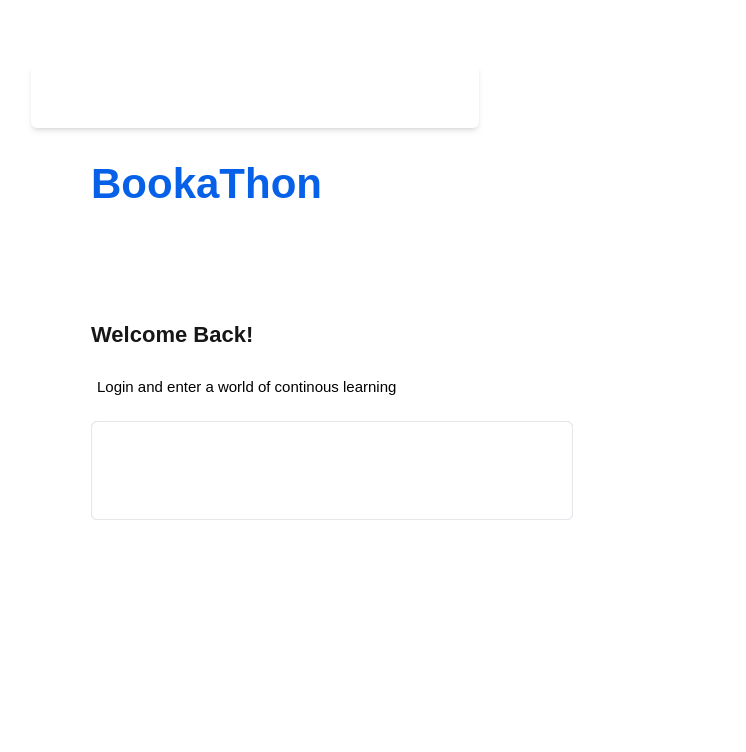
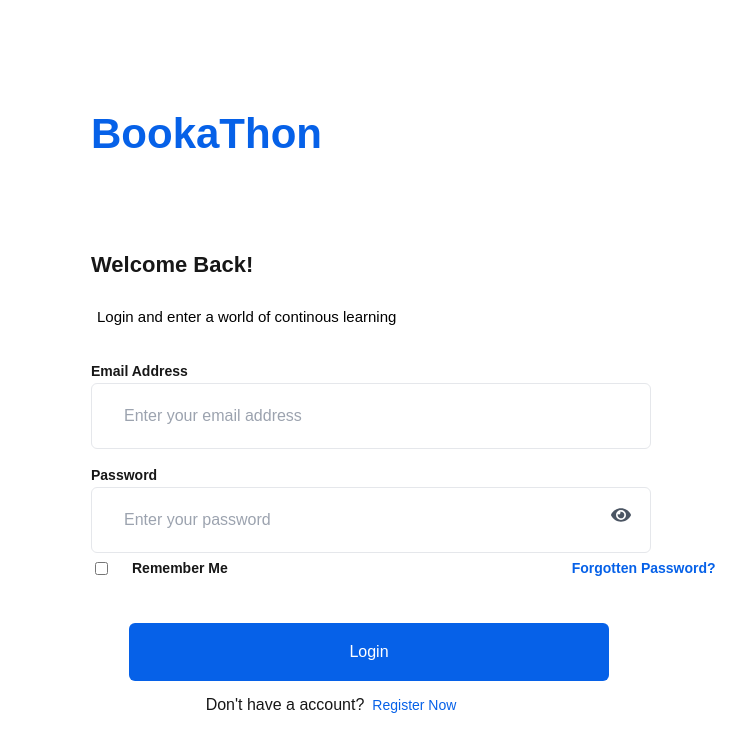
Before and after one commit to vividone/dlmsweb, a Next.js app: page /sign-in in a window 1280 px wide. Shown: the top 752 px of the page, without its empty margins (385-1131 px from the left). Built offline with nearby package versions, Linux system fonts and the light colour scheme.

Commit message:
signin added

```diff
--- a/package.json
+++ b/package.json
@@ -12,7 +12,8 @@
     "@next/font": "^14.2.15",
     "next": "15.0.0",
     "react": "19.0.0-rc-65a56d0e-20241020",
-    "react-dom": "19.0.0-rc-65a56d0e-20241020"
+    "react-dom": "19.0.0-rc-65a56d0e-20241020",
+    "react-icons": "^5.3.0"
   },
   "devDependencies": {
     "@types/node": "^20",
--- a/src/app/sign-in/page.tsx
+++ b/src/app/sign-in/page.tsx
@@ -1,55 +1,139 @@
 "use client";
 
-import { SetStateAction, useState } from "react";
-import InputField from "../../components/InputFields";
-
+import Link from "next/link";
+import { useState } from "react";
+import { FaEye, FaEyeSlash } from 'react-icons/fa';
 
 export default function SignIn() {
     const[email, setEmail] = useState('')
     const[password, setPassword] = useState('');
+    const [error, setError] = useState <string | null> (null);
     const [rememberMe, setRememberMe] = useState(false);
+    const [showPassword, setShowPassword] = useState(false);
 
     const handleSubmit = (e: React.FormEvent) => {
         e.preventDefault();
+        setError(null); // Reset error before validation
+
+        // Basic form validation
+        if(!email || !password) {
+            setError("Both email and password are required.")
+        }
+
+        if(!validateEmail(email)){
+            setError("Please enter a valid email address");
+            return;
+        }
+
+
         console.log("Email:", email);
-        console.log("Password:", password)
-
+        console.log("Password:", password);
+        console.log("Remember me:", rememberMe);
     };
 
+    // Email validation function
+    const validateEmail = (email: string) => {
+        const regex =  /^[^\s@]+@[^\s@]+\.[^\s@]+$/;
+        return regex.test(email);
+    }
+
     return(
-        <div className="w-full max-w-md mx-auto mt-16 p-8 bg-white shadow-md rounded-md">
-        <div className="w-[241px] h-[53px] absolute top-[158px] left-[476px]">
+        <div>
+        <div className="w-[241px] h-[53px] absolute top-[108px] left-[476px]">
         <h1 className="w-[800px] text-[42px] leading-[52.79px] font-sans font-bold text-[#0661E8]">
             BookaThon
         </h1>
         </div>
 
-          <div className="w-[255px] h-[40px] top-[315px] left-[476px] absolute">
+          <div className="w-[255px] h-[40px] top-[245px] left-[476px] absolute">
             <h1 className="font-sans font-semibold w-[400px] text-[22px] leading-[40.22px]">
                 Welcome Back!
             </h1>
           </div>
 
-          <div className="w-[445px] h-[25px] top-[374px] left-[482px] absolute">
+          <div className="w-[445px] h-[25px] top-[304px] left-[482px] absolute">
             <p className="font-sans w-[300px] text-[15px] leading-[25.14px] text-[#000000]">
                 Login and enter a world of continous learning</p>
           </div>
 
         <form onSubmit={handleSubmit}>
-          <InputField
-            label="Email Address"
-            type="email"
-            value={email}
-            onChange={(e: { target: { value: SetStateAction<string>; }; }) => setEmail(e.target.value)}
-          />
-          <InputField
-            label="Password"
-            type="password"
+           <div className="w-[560px] h-[104px] relative top-[359px] left-[476px] gap-[18px]">
+            <label className="font-sans w-[560px] h-[20px] text-[14px] leading-[20.11px] font-semibold">
+               Email Address
+            </label>
+              <input
+              type="email"
+              value={email}
+              className="w-[560px] h-[66px] rounded-md border p-8"
+              placeholder="Enter your email address"
+              onChange={(e) => setEmail(e.target.value)}
+              aria-required='true'
+              />
+            </div>
+
+            <div className="w-[560px] h-[104px] relative top-[359px] left-[476px]">
+               <label className="font-sans font-semibold w-[560px] h-[20px] text-[14px] leading-[20.11px]">
+                Password
+               </label>
+            <input
+            type={showPassword ?  "text":"password"}
             value={password}
-            onChange={(e: { target: { value: SetStateAction<string>; }; }) => setPassword(e.target.value)}
-          />
+            onChange={(e) => setPassword(e.target.value)}
+            placeholder="Enter your password"
+            className="w-[560px] h-[66px] rounded-md border p-8 "
+            aria-required='true'
+            />
 
+             <div
+              className="absolute right-5 top-[50%] transform -translate-y-[50%] cursor-pointer"
+              onClick={() => setShowPassword(!showPassword)}
+            >
+              {showPassword ? (
+                <FaEyeSlash size={20} className="text-gray-600" />
+              ) : (
+                <FaEye size={20} className="text-gray-600" />
+              )}
+            </div>
+
+            </div>
+
+             <div className="font-sans flex items-center justify-between w-[560px] h-[20px] relative top-[350px] left-[480px]">
+               <label className="flex items-center gap-6 font-semibold">
+                 <input
+                 type="checkbox"
+                 checked={rememberMe}
+                 onChange={() => setRememberMe(!rememberMe)}
+                 className="cursor-pointer"
+                />
+               <span className="font-sans text-sm">Remember Me</span>
+
+        <a href="/forget-password"
+        className="text-sm text-[#0661E8] relative left-[320px] hover:text-blue-700"
+        >
+           Forgotten Password?
+        </a>
+        </label>
+            </div>
+
+        <div className="w-[480px] h-[97px] relative top-[395px] flex justify-center left-[514px] gap-9px">
+            <button type='submit'
+            className="w-[480px] h-[58px] rounded-md pt-[14px] pr-[10px] pb-[14px] pl-[10px] bg-[#0661E8] hover:bg-blue-600 text-white focus:outline-none font-sans"
+            aria-label="Login"
+            >
+                Login
+            </button>
+        </div>
         </form>
-      </div>
+        <div className="font-sans w-[480px] h-[20px] font-sans flex items-center justify-center relative top-[370px] left-[480px]">
+          <span>
+            Don't have a account?
+            <a href="/signup"
+            className="text-sm text-[#0661E8] p-2 hover:text-blue-700">
+              Register Now
+            </a>
+          </span>
+        </div>
+
+    </div>
     )
 }
--- a/src/components/InputFields.tsx
+++ /dev/null
@@ -1,28 +0,0 @@
-// my reusable component
-
-interface  InputFieldProps {
-    label: string;
-    type: string;
-    value: string;
-    onChange: (e: React.ChangeEvent<HTMLInputElement>) => void;
-}
-
-export default function InputField({
-    label,
-    type,
-    value,
-    onChange,
-  }: InputFieldProps) {
-    return (
-        <div className="w-[560px] h-[104px] absolute top-[459px] left-[476px] gap-[18px]">
-           <label className="w-[560px] h-[66px] rounded-md border p-10">
-              <input
-              type={type}
-               value={value}
-               onChange={onChange}
-               className="w-[176px] h-[18px] w-[400px] text-[14px] leading-[17.6px]"
-              />
-           </label>
-        </div>
-    )
-}
```
Also changed, not shown: src/app/forget-password/page.tsx (added), src/app/signup/page.tsx (added), 1 other file (tests, documents, lock files or other folders).
